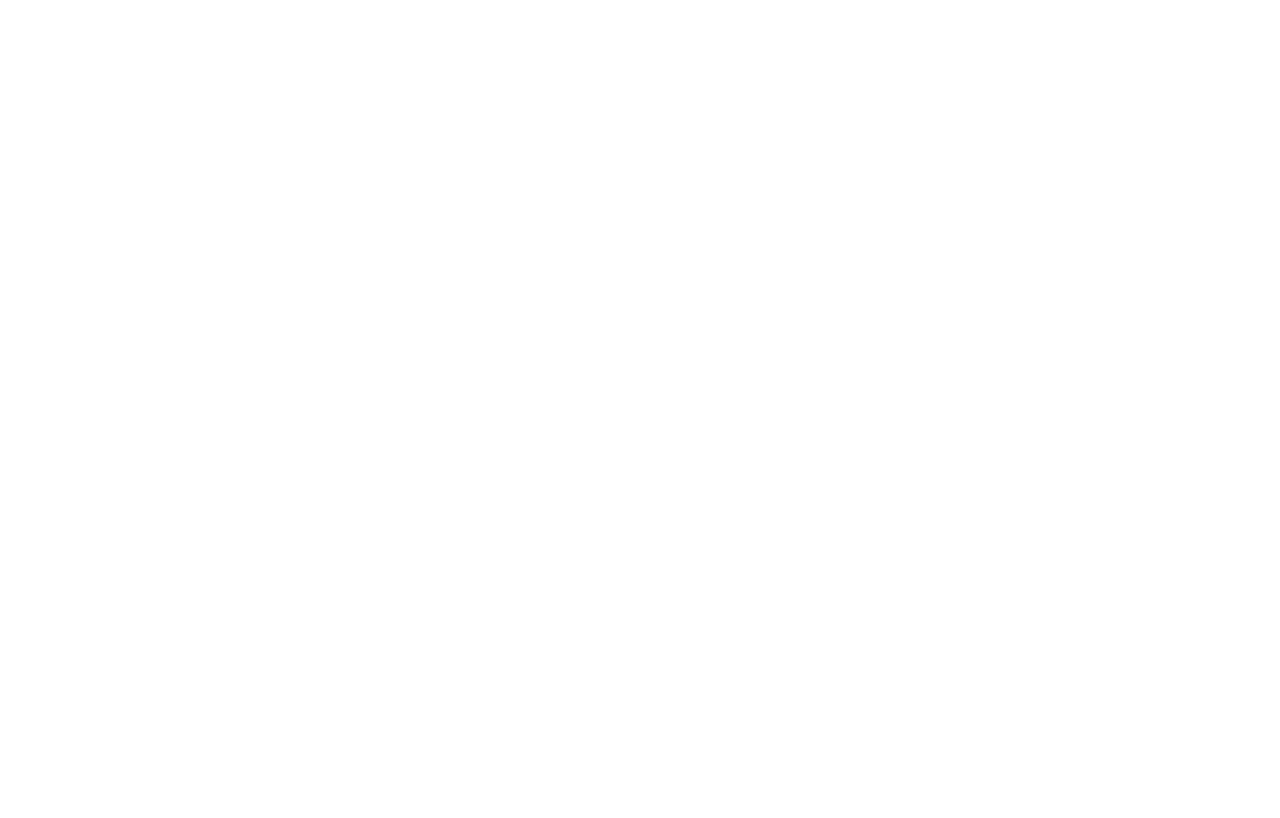
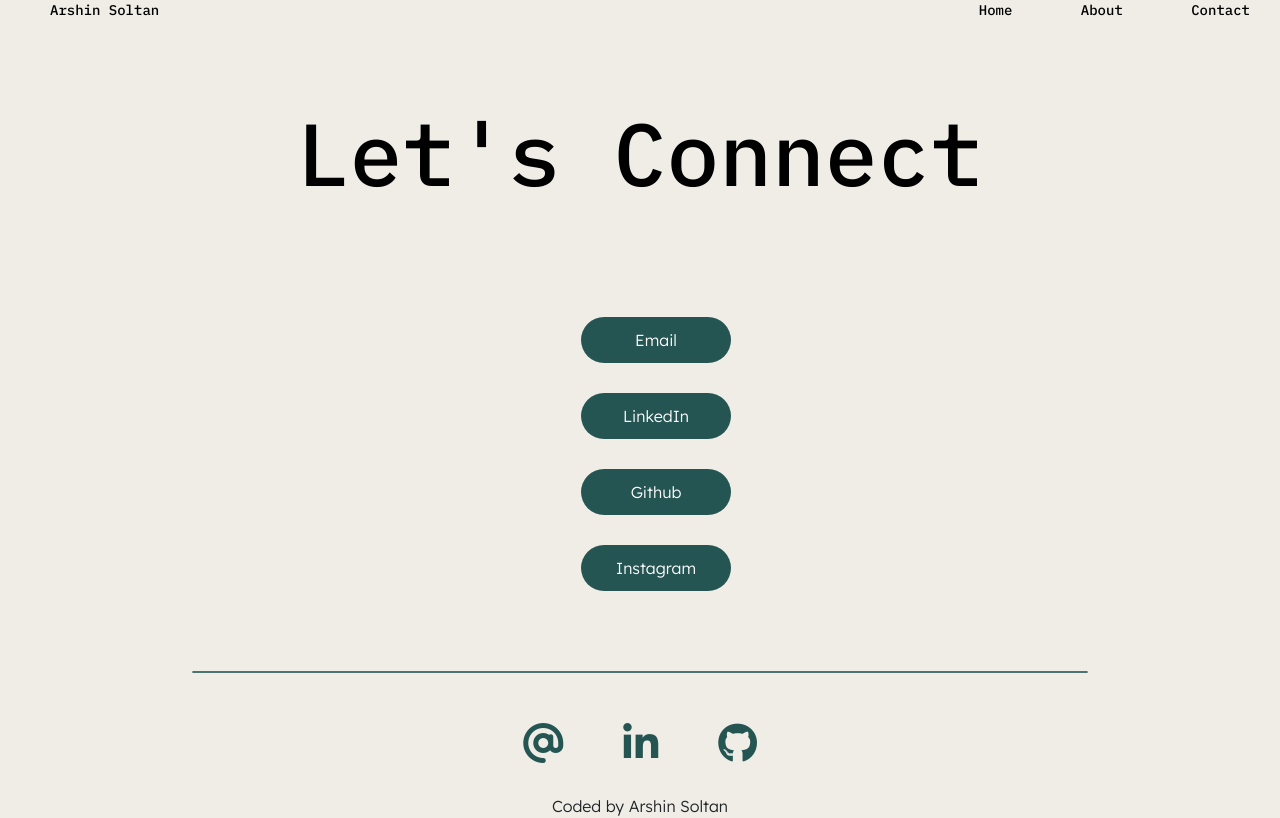
Before and after one commit to arshiin/portfolio-project, a plain HTML site: page contact.html in a window 1280 px wide. Drawn offline with nearby package versions, Linux system fonts and the light colour scheme.

Commit message:
Edited footer, created Contact page

```diff
--- a/contact.html
+++ b/contact.html
@@ -0,0 +1,83 @@
+<!DOCTYPE html>
+<html lang="en">
+  <head>
+    <meta charset="UTF-8" />
+    <meta http-equiv="X-UA-Compatible" content="IE=edge" />
+    <meta name="viewport" content="width=device-width, initial-scale=1.0" />
+    <title>Home | Arshin Soltan</title>
+    <link rel="preconnect" href="https://fonts.googleapis.com" />
+    <link rel="preconnect" href="https://fonts.gstatic.com" crossorigin />
+    <link
+      href="https://fonts.googleapis.com/css2?family=IBM+Plex+Mono:wght@400;500&family=Lexend+Deca:wght@300&display=swap"
+      rel="stylesheet"
+    />
+    <link
+      href="https://cdn.jsdelivr.net/npm/bootstrap@5.1.3/dist/css/bootstrap.min.css"
+      rel="stylesheet"
+      integrity="sha384-1BmE4kWBq78iYhFldvKuhfTAU6auU8tT94WrHftjDbrCEXSU1oBoqyl2QvZ6jIW3"
+      crossorigin="anonymous"
+    />
+    <link rel="stylesheet" href="/src/style.css" />
+    <script
+      src="https://cdn.jsdelivr.net/npm/bootstrap@5.1.3/dist/js/bootstrap.bundle.min.js"
+      integrity="sha384-ka7Sk0Gln4gmtz2MlQnikT1wXgYsOg+OMhuP+IlRH9sENBO0LRn5q+8nbTov4+1p"
+      crossorigin="anonymous"
+    ></script>
+    <script
+      src="https://kit.fontawesome.com/ce4a302570.js"
+      crossorigin="anonymous"
+    ></script>
+  </head>
+  <body>
+    <nav>
+      <p>Arshin Soltan</p>
+      <ul>
+        <li>
+          <a href="/">Home</a>
+        </li>
+        <li><a href="/about.html">About</a></li>
+        <li><a href="/contact.html">Contact</a></li>
+      </ul>
+    </nav>
+    <div class="container contact-page">
+      <h2 class="secondary-titles">Let's Connect</h2>
+      <div class="contact-buttons">
+        <ul>
+          <li>
+            <a href="mailto:arshxn@gmail.com" class="btn contact-link">Email</a>
+          </li>
+          <li>
+            <a
+              href="https://linkedin.com/in/arshin-soltan-bayazidi-43a286218"
+              class="btn contact-link"
+              >LinkedIn</a
+            >
+          </li>
+          <li>
+            <a href="https://github.com/arshiin" class="btn contact-link"
+              >Github</a
+            >
+          </li>
+          <li>
+            <a href="https://instagram.com/arshiin" class="btn contact-link"
+              >Instagram</a
+            >
+          </li>
+        </ul>
+      </div>
+    </div>
+    <hr />
+    <footer>
+      <div class="icons">
+        <a href="mailto:arshxn@gmail.com"><i class="fa-solid fa-at"></i></a>
+        <a href="https://ir.linkedin.com/in/arshin-soltan-bayazidi-43a286218"
+          ><i class="fa-brands fa-linkedin-in"></i
+        ></a>
+        <a href="https://github.com/arshiin"
+          ><i class="fa-brands fa-github"></i
+        ></a>
+      </div>
+      <div>Coded by Arshin Soltan</div>
+    </footer>
+  </body>
+</html>
--- a/src/style.css
+++ b/src/style.css
@@ -1,6 +1,7 @@
 :root {
   --primary-font: "IBM Plex Mono", monospace;
   --secondary-font: "Lexend Deca", sans-serif;
+  --green-color: #255553;
 }
 body {
   background-color: #efede5;
@@ -53,6 +54,7 @@ nav li a:hover {
 .intro {
   padding-top: 300px;
 }
+
 h1,
 h2,
 h3 {
@@ -61,22 +63,28 @@ h3 {
   color: #ffffff;
   text-align: center;
 }
+
 h1 {
   font-size: 88px;
 }
+
 h2 {
   font-size: 52px;
 }
+
 h3 {
   font-size: 30px;
 }
+
 #large-sc {
   margin-top: 50px;
 }
+
 #large-sc .col-6 {
   margin: 0;
   padding: 0;
 }
+
 #large-sc .main-titles {
   color: #000000;
   font-family: var(--primary-font);
@@ -101,59 +109,87 @@ h3 {
   font-size: 60px;
   margin-top: 60px;
 }
+
 #small-sc .about {
   font-family: var(--secondary-font);
   font-size: 18px;
   text-align: center;
   margin: 0 20px;
 }
+
 hr {
   width: 70%;
   margin: 0 auto;
-  border: 2px solid #1a7772;
+  color: var(--green-color);
+  border: 1.5px solid var(--green-color);
   border-radius: 5px;
-  opacity: 0.7;
+  opacity: 0.8;
 }
+
 .secondary-titles {
   margin: 80px 0 110px 0;
   text-align: center;
   color: #000000;
   font-size: 88px;
 }
+
 .proj-name {
   font-size: 28px;
   font-family: var(--secondary-font);
   color: #000000;
   margin-bottom: 30px;
 }
-img {
+
+.project-img {
   display: block;
   margin: 0 auto;
+  margin-bottom: 80px;
   border-radius: 30px;
   width: 80%;
   opacity: 0.7;
   transition: ease-in-out 100ms;
 }
+
 img:hover {
   opacity: 1;
 }
-.contact {
-  margin: 100px 0 40px 0;
+
+.contact-buttons {
+  margin-bottom: 80px;
 }
-.icons {
+
+.contact-buttons li {
+  list-style: none;
+  text-align: center;
+  margin: 30px 0;
+  font-family: var(--secondary-font);
+}
+.contact-link {
+  text-decoration: none;
+  color: #ffffff;
+  background-color: var(--green-color);
+  padding: 10px 25px;
+  width: 150px;
+  border-radius: 25px;
+}
+
+footer .icons {
   display: flex;
   justify-content: center;
-  margin-bottom: 90px;
+  margin: 50px 0 30px 0;
 }
-.icons i {
+
+footer .icons i {
   font-size: 40px;
   margin: 0 30px 0 30px;
-  color: #144240;
+  color: var(--green-color);
 }
-footer {
+
+footer div {
   font-family: var(--secondary-font);
   text-align: center;
 }
+
 @media (max-width: 768px) {
   h1 {
     font-size: 40px;
@@ -175,7 +211,7 @@ footer {
     justify-content: center;
   }
   nav p {
-    margin-top: 5px;
+    display: none;
   }
   nav li a {
     text-decoration: none;
@@ -195,6 +231,7 @@ footer {
     margin: 60px 0 30px 0;
   }
 }
+
 @media (min-width: 768px) and (max-width: 1024px) {
   h1 {
     font-size: 60px;
@@ -225,6 +262,7 @@ footer {
     color: #000000;
   }
 }
+
 @media (max-width: 1400px) {
   nav {
     background-image: none;
```
Also changed, not shown: index.html (+11 -6 lines).
